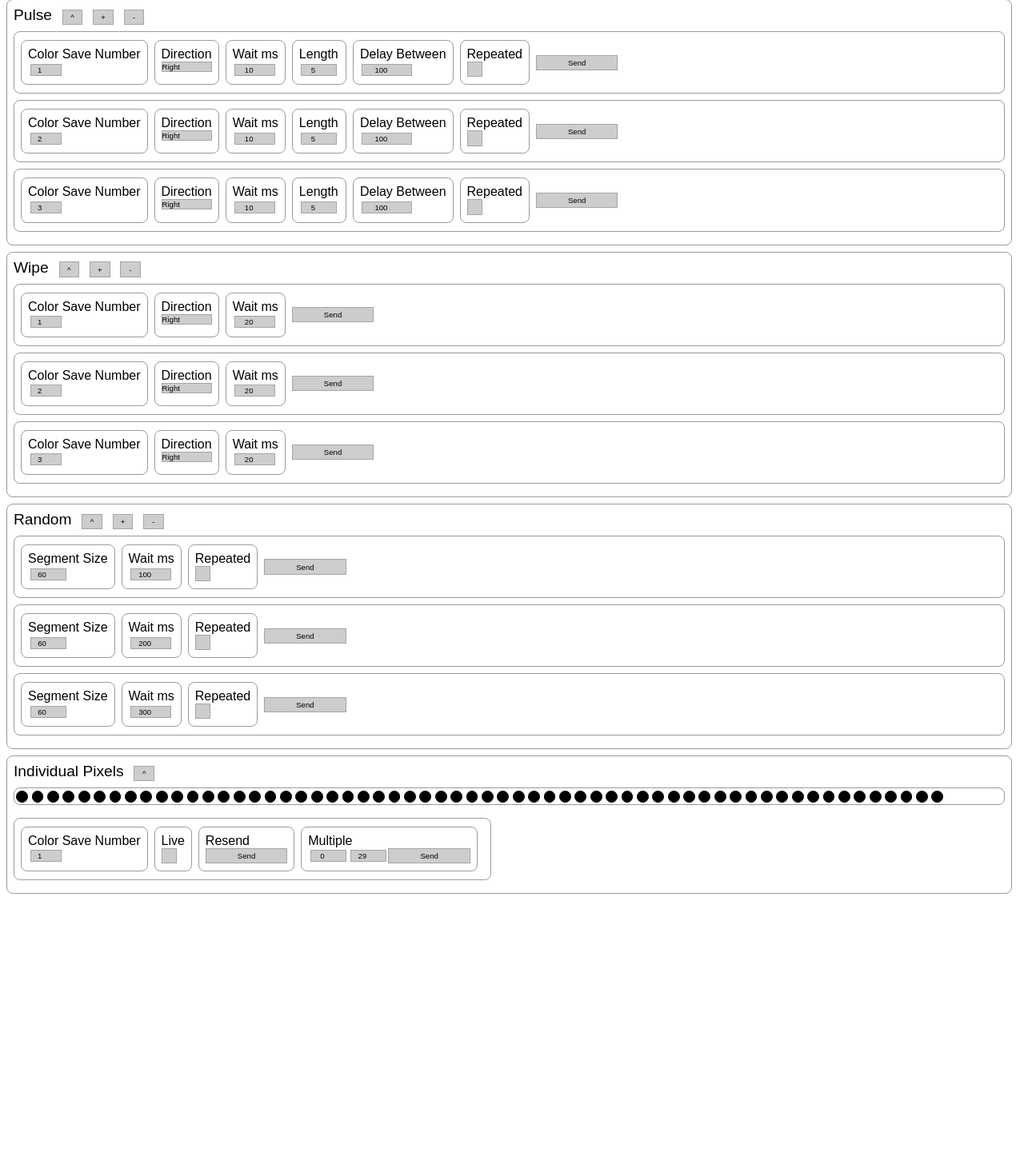
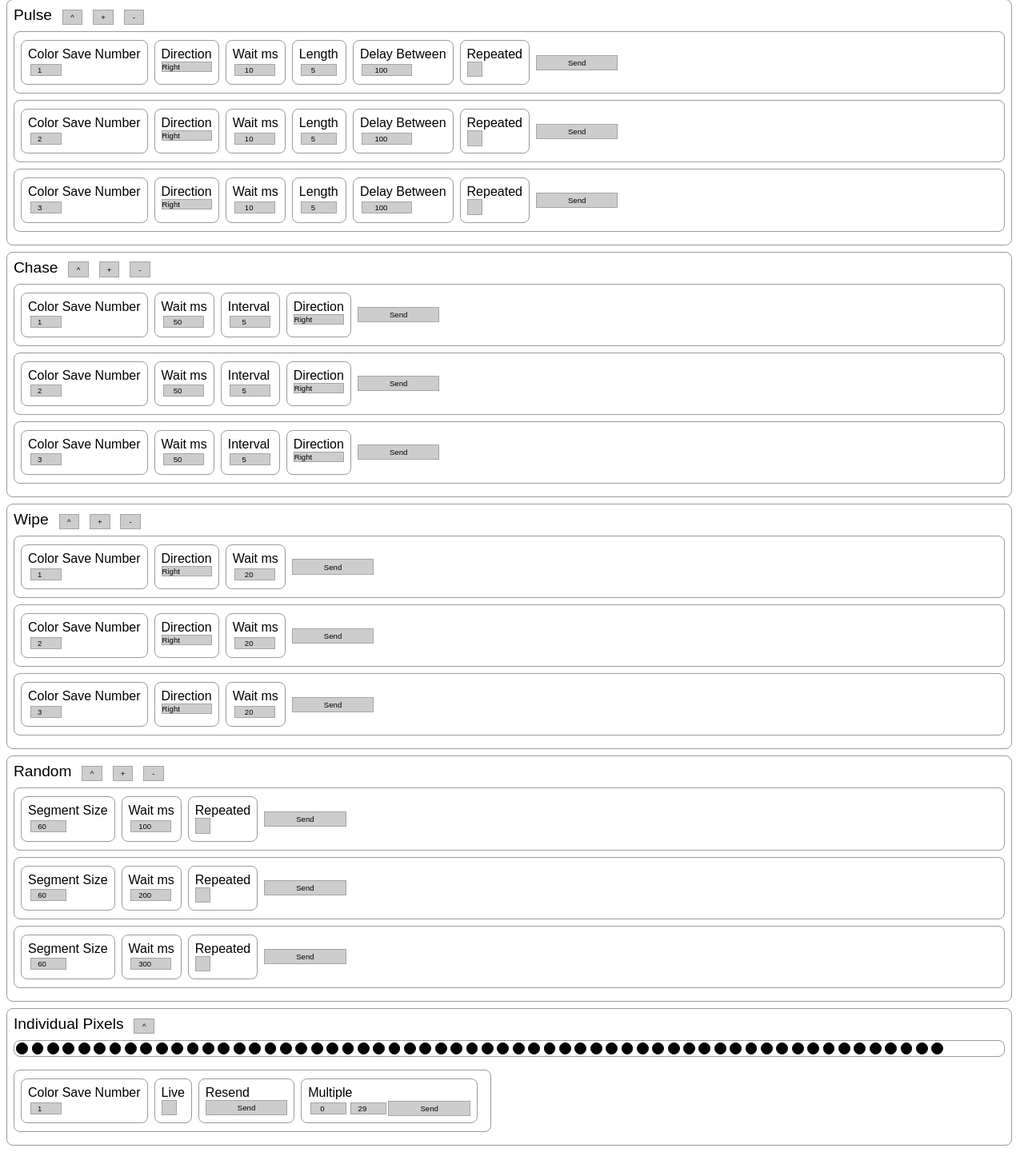
Before and after one commit to kinsaurralde/ws_281x-lights, a Flask app: page / in a window 1280 px wide. Shown: the part 1236-2677 px from the top of the page at 80% size. Before the commit the page ends 2354 px from the top, so only its background shows below. Run offline with Flask 2, Linux system fonts and the light colour scheme; parts of the project's set-up code (start-up, migrations or seed data) failed here and were passed over.

Commit message:
added chase section

```diff
--- a/app.py
+++ b/app.py
@@ -53,7 +53,8 @@ def animation(function, param):
     elif function == "chase":
         execute = animation_chase
         arguments = (int(params[0]), int(params[1]),
-                     int(params[2]), int(params[3]))
+                     int(params[2]), int(params[3]),
+                     int(params[4]), int(params[5]))
     elif function == "rainbowCycle":
         execute = animation_rainbow_cycle
         arguments = (int(params[0]),)
@@ -149,13 +150,13 @@ def set_wipe(r, g, b, direction, wait_ms):
     lights_wipe(r, g, b, direction, wait_ms, animation_id.get())
 
 
-def set_chase(r, g, b, wait_ms, iterations):
+def set_chase(r, g, b, wait_ms, iterations):    # REMOVE
     lights_chase(r, g, b, wait_ms, iterations, animation_id.get())
 
 
-def animation_chase(arguments):  # r, g, b, wait_ms
+def animation_chase(arguments):  # r, g, b, wait_ms, distance, direction
     lights_chase(arguments[0], arguments[1], arguments[2],
-                 arguments[3], 1, animation_id.get())
+                 arguments[3], arguments[4], arguments[5], 1, animation_id.get())
 
 
 def animation_rainbow_cycle(arguments):  # wait_ms
--- /dev/null
+++ b/static/chase.js
@@ -0,0 +1,46 @@
+class Chase {
+    constructor(id) {
+        this.id = id;
+        this.target = document.getElementById("chase-expanded");
+    }
+
+    create() {
+        let section_flex = document.createElement("div");
+        section_flex.className = "section-flex";
+        section_flex.id = "chase-slot-"+this.id;
+        html.appendSetting(section_flex, "Color Save Number", html.createInputNumber(0, 3, (this.id + 1) % saves.length,  "checkSaveNumber('chase-save-color-" + this.id + "')", "chase-save-color-" + this.id));
+        html.appendSetting(section_flex, "Wait ms", html.createInputNumber(1, 100, 50, null, "chase-waitms-" + this.id));
+        html.appendSetting(section_flex, "Interval", html.createInputNumber(1, 100, 5, null, "chase-interval-" + this.id));
+        html.appendSetting(section_flex, "Direction", html.createInputSelect([{ "value": 1, "name": "Right" }, { "value": -1, "name": "Left" }], "chase-direction-" + this.id));
+
+        html.appendSend(section_flex, "chase-send-" + this.id, "chase[" + this.id + "].send()");
+
+        this.target.appendChild(section_flex);
+    }
+
+    remove() {
+        let remove_div = document.getElementById("chase-slot-"+this.id);
+        this.target.removeChild(remove_div);
+    }
+
+    send() {
+        this.colorSave = document.getElementById("chase-save-color-" + this.id).value;
+        this.waitms = document.getElementById("chase-waitms-" + this.id).value;
+        this.interval = document.getElementById("chase-interval-" + this.id).value;
+        this.direction = document.getElementById("chase-direction-" + this.id).value;
+        let color = getSaveColor(this.colorSave, "chase-save-color-" + this.id);
+        lights.chase(color.r, color.g, color.b, this.waitms, this.interval, this.direction);
+    }
+}
+
+function addChase() {
+    chase.push(new Chase(chase.length))
+    chase[chase.length - 1].create(); // -1 because length increased in previous command
+}
+
+function removeChase() {
+    if (chase.length > 1) {
+        chase[chase.length - 1].remove();
+        chase.pop();
+    }
+}
--- a/static/main.js
+++ b/static/main.js
@@ -145,20 +145,18 @@ class LightStrip {
 
     colorAll(r, g, b) {
         let path = "run/color/" + r + "," + g + "," + b;
-        //this.updateAllPixels(r, g, b);
         this.send(path, true);
     }
 
     wipe(r, g, b, dir, wait_ms) {
         dir *= this.direction;
         let path = "run/wipe/" + r + "," + g + "," + b + "," + dir + "," + wait_ms;
-        //this.updateAllPixels(r, g, b);
         this.send(path, false);
     }
 
-    chase(r, g, b, wait_ms) {
-        let path = "animate/chase/" + r + "," + g + "," + b + "," + wait_ms;
-        //this.updateAllPixels(r, g, b);
+    chase(r, g, b, wait_ms, interval, dir) {
+        dir *= this.direction;
+        let path = "animate/chase/" + r + "," + g + "," + b + "," + wait_ms + "," + interval + "," + dir;
         this.send(path, true);
     }
 
--- a/templates/index.html
+++ b/templates/index.html
@@ -12,6 +12,7 @@
     <script src="../static/pulse.js"></script>
     <script src="../static/switch.js"></script>
     <script src="../static/random.js"></script>
+    <script src="../static/chase.js"></script>
 </head>
 
 <body onload="pageLoad()">
@@ -88,9 +89,9 @@
             <input type="button" value="#Blue Wipe#" onclick="lights.wipe(0,0,255,-1,10)">
             <div class="space-1"></div>
             <input type="button" value="Stop Animation" onclick="lights.stopAnimation()">
-            <input type="button" value="*Red Chase*" onclick="lights.chase(255,0,0,50)">
-            <input type="button" value="*Green Chase*" onclick="lights.chase(0,255,0,50)">
-            <input type="button" value="*Blue Chase*" onclick="lights.chase(0,0,255,50)">
+            <input type="button" value="*Red Chase*" onclick="lights.chase(255,0,0,50,3,1)">
+            <input type="button" value="*Green Chase*" onclick="lights.chase(0,255,0,50,3,-1)">
+            <input type="button" value="*Blue Chase*" onclick="lights.chase(0,0,255,50,6,1)">
             <input type="button" value="*Rainbow Chase*" onclick="lights.rainbowChase(50)">
             <input type="button" value="*Rainbow Cycle*" onclick="lights.rainbowCycle(50)">
             <input type="button" value="*Random Each*" onclick="lights.random(1, 50, true)">
@@ -151,6 +152,17 @@
         </div>
     </div>
 
+    <div class="section" id="chase">
+        <div class="section-title">Chase<input type="button" class="expand-button" value="^" style="width: 2vw;"
+                onclick="expand('chase','block')"><input type="button" class="expand-button" value="+"
+                style="width: 2vw;" onclick="addChase()"><input type="button" class="expand-button" value="-"
+                style="width: 2vw;" onclick="removeChase()"></div>
+        <div class="space-1"></div>
+        <div class="section-hidden" id="chase-expanded" style="display: block;">
+
+        </div>
+    </div>
+
     <div class="section" id="wipe">
         <div class="section-title">Wipe<input type="button" class="expand-button" value="^" style="width: 2vw;"
                 onclick="expand('wipe','block')"><input type="button" class="expand-button" value="+"
@@ -194,6 +206,7 @@
         var shift = new Array();
         var preset = new Preset();
         var pulse = new Array();
+        var chase = new Array();
         var random = new Array();
         var lswitch = new LSwitch();
 
@@ -210,6 +223,7 @@
                 addPulse();
                 addShift();
                 addRandom();
+                addChase();
             }
             lswitch.create();
         }
```
Also changed, not shown: lights.py (+16 -6 lines).
